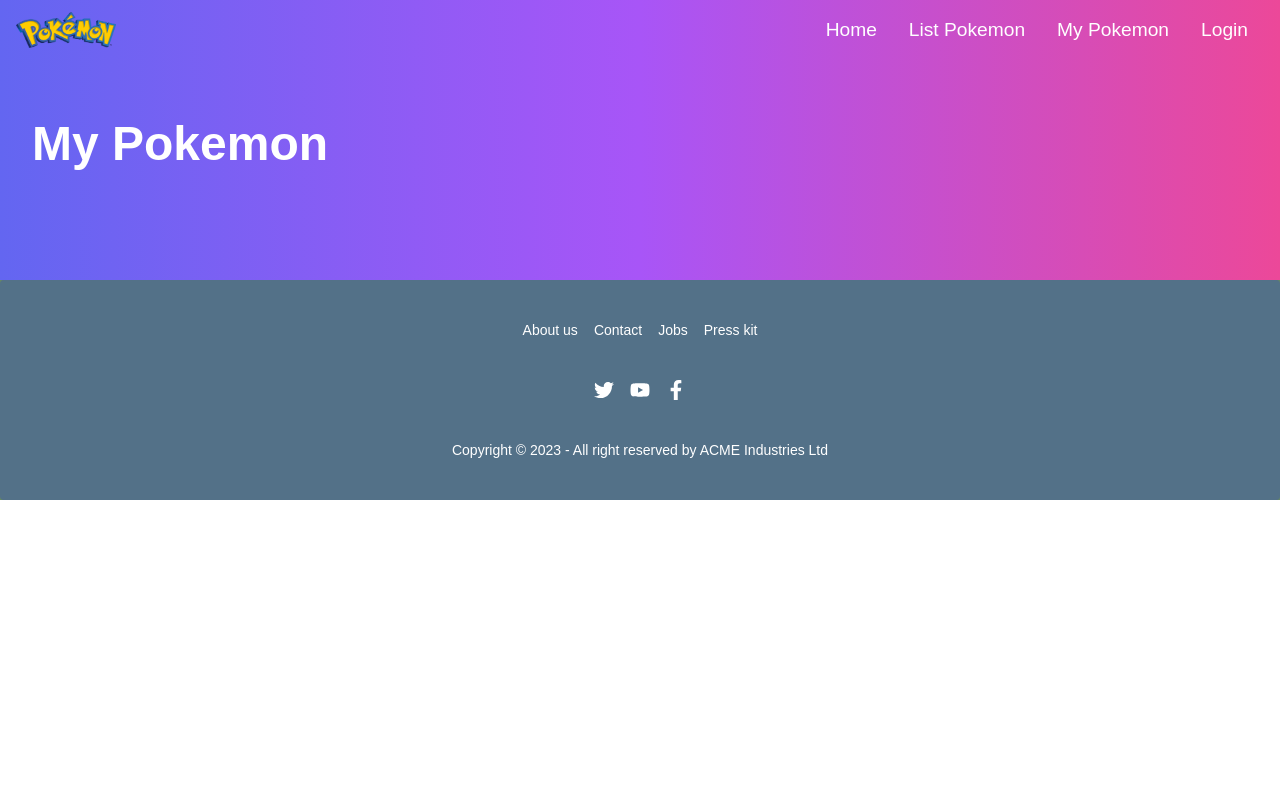
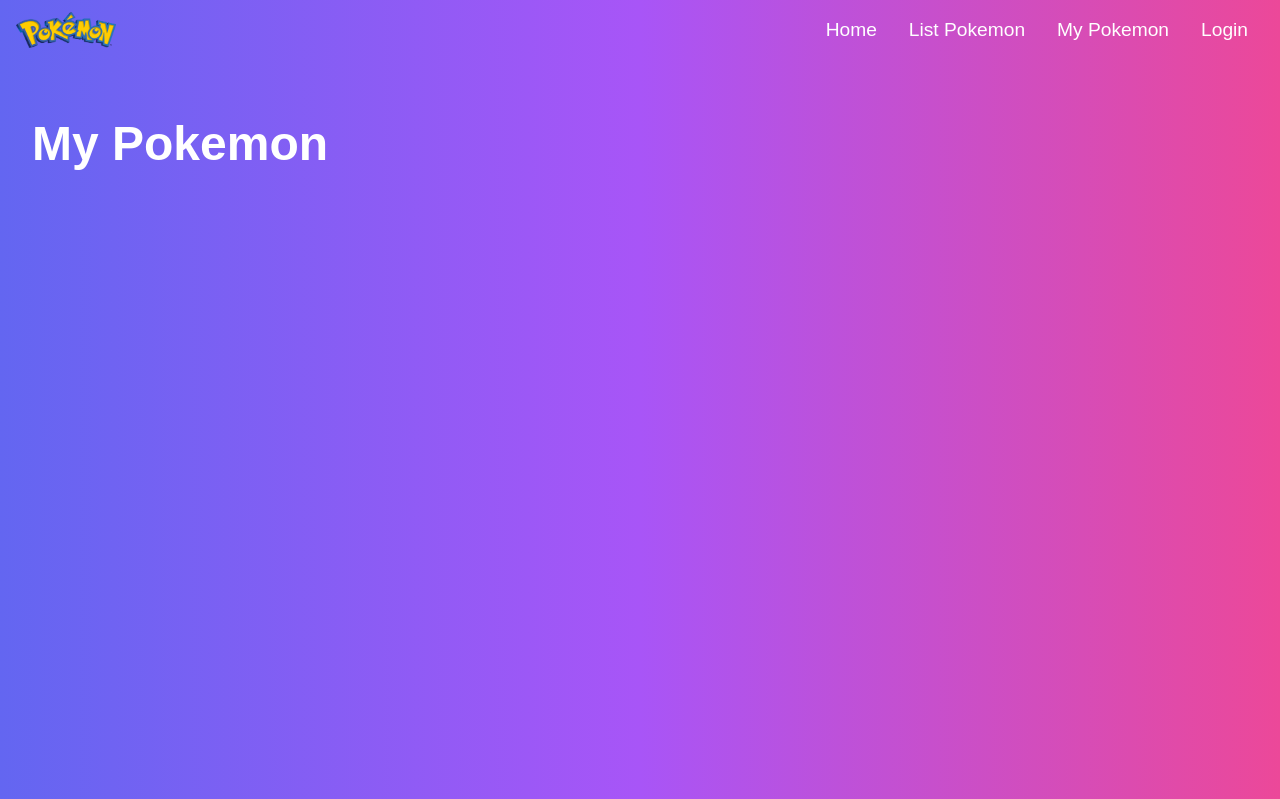
Before and after one commit to enofitriyanti11/pokemonappbakti, a React (Create React App) app: page /poke in a window 1280 px wide. Shown: the top 799 px of the page. Built offline with nearby package versions, Linux system fonts and the light colour scheme.

Commit message:
fix mypokemon

```diff
--- a/src/components/dashboard/MyPokemon.js
+++ b/src/components/dashboard/MyPokemon.js
@@ -13,8 +13,6 @@ export default function MyPokemons() {
     }
   };
 
-  console.log("======MyPoke", myPokemon);
-  console.log("======MyPoke length", myPokemon.length);
   useEffect(() => {
     getMyPokemons();
   }, []);
@@ -47,12 +45,10 @@ export default function MyPokemons() {
   };
 
   return (
-    <div class="bg-gradient-to-r from-indigo-500 via-purple-500 to-pink-500 h-auto pt-10">
+    <div class="bg-gradient-to-r from-indigo-500 via-purple-500 to-pink-500 h-auto pt-10 min-h-screen">
       <div class="mx-auto max-w-screen-xl px-4 py-16 sm:px-6 sm:py-10 lg:max-w-7xl lg:px-8">
         <div class="py-10">
-          <h1 class="text-2xl md:text-5xl text-white font-bold">
-            My Pokemon
-          </h1>
+          <h1 class="text-2xl md:text-5xl text-white font-bold">My Pokemon</h1>
         </div>
       </div>
       <div className="mx-auto max-w-screen-xl flex justify-center p-4">
@@ -74,14 +70,6 @@ export default function MyPokemons() {
                   {pokemon.name}
                 </h2>
                 <div className="flex justify-center  my-2">
-                  {/* <div>
-                    <a
-                      href={`/detail/${pokemon.name}`}
-                      className=" text-xs text-gray-600 underline hover:no-underline"
-                    >
-                      See Details
-                    </a>
-                  </div> */}
                   <button
                     onClick={() => deletePokemon(pokemon)}
                     className="btn btn-warning rounded-full"
```
